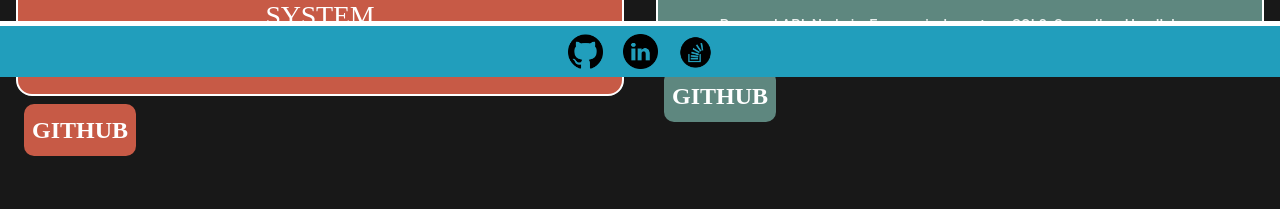
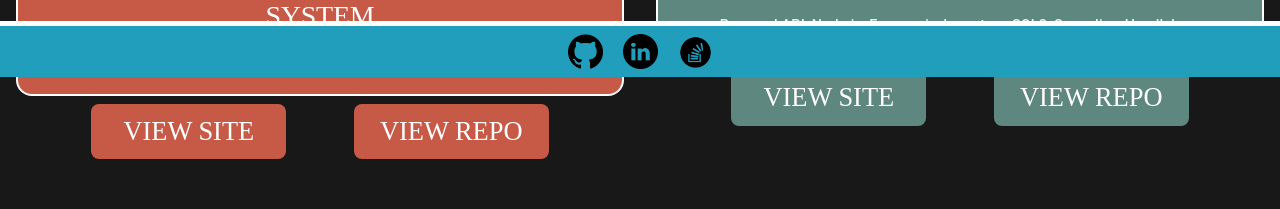
Before and after one commit to hwoolford/Portfolio, a React (Vite) app: page /projects in a window 1280 px wide. Shown: the part 723-932 px from the top of the page. Built offline with nearby package versions, Linux system fonts and the light colour scheme; a web font is replaced by a local one.

Commit message:
Updated buttons

```diff
--- a/src/pages/Projects2.css
+++ b/src/pages/Projects2.css
@@ -1,6 +1,6 @@
-/* .main-container {
-    margin: 0 15rem;
-} */
+.main-container {
+    position: relative;
+}
 
 .grid-container {
     display: flex;
@@ -16,7 +16,7 @@
     text-align: center;
 }
 
-.button-container {
+.btn-container {
     display: flex;
     width: 100%;
     justify-content: space-evenly;
--- a/src/pages/Projects2.jsx
+++ b/src/pages/Projects2.jsx
@@ -70,9 +70,9 @@ const ButtonLink = styled("a")(({ color }) => ({
   textAlign: "center",
   fontFamily: "Francois One",
   fontStyle: "normal",
-  fontSize: "1.5rem",
-  fontWeight: "bold",
-  borderRadius: "10px",
+  fontSize: "1.65rem",
+  width: "33%",
+  borderRadius: 8,
   transition: "background-color 0.3s",
   "&:hover": {
     border: "white solid 2px",
@@ -99,9 +99,14 @@ const CustomCard = ({ color, image, title, subtitle, deploy, repo }) => (
       </CardContentContent>
     </StyledCard>
     <CardActions>
+        <div className="btn-container">
+    <ButtonLink href={deploy} target="_blank" rel="noreferrer" color={color}>
+        View Site
+      </ButtonLink>
       <ButtonLink href={repo} target="_blank" rel="noreferrer" color={color}>
-        GitHub
+        View Repo
       </ButtonLink>
+      </div>
     </CardActions>
   </CardActionAreaActionArea>
 );
```
